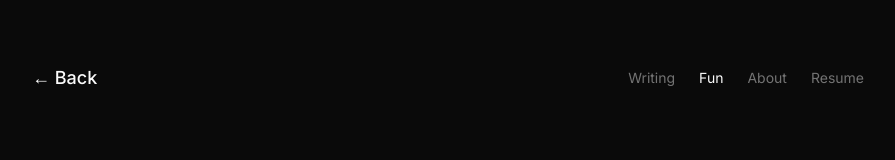
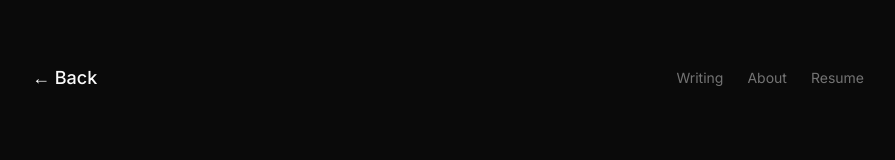
Before and after one commit to priyanshumahey/priyanshumahey.github.io, a Next.js app: page /fun in a window 1280 px wide. Shown: the top 160 px of the page, without its empty margins (192-1087 px from the left). Built offline with nearby package versions, Linux system fonts and the light colour scheme.

Commit message:
Remove "Fun" link from navigation across multiple pages

```diff
--- a/app/blog/[...slug]/page.tsx
+++ b/app/blog/[...slug]/page.tsx
@@ -12,7 +12,7 @@ import Link from "next/link";
 
 const navLinks = [
   { href: "/blog", label: "Writing" },
-  { href: "/fun", label: "Fun" },
+  // { href: "/fun", label: "Fun" },,
   { href: "/about", label: "About" },
   { href: "/resume", label: "Resume" },
 ];
--- a/app/blog/page.tsx
+++ b/app/blog/page.tsx
@@ -16,7 +16,7 @@ const socialLinks = [
 
 const navLinks = [
   { href: "/blog", label: "Writing" },
-  { href: "/fun", label: "Fun" },
+  // { href: "/fun", label: "Fun" },,
   { href: "/about", label: "About" },
   { href: "/resume", label: "Resume" },
 ];
--- a/app/fun/page.tsx
+++ b/app/fun/page.tsx
@@ -14,7 +14,7 @@ const socialLinks = [
 
 const navLinks = [
   { href: "/blog", label: "Writing" },
-  { href: "/fun", label: "Fun" },
+  // { href: "/fun", label: "Fun" },,
   { href: "/about", label: "About" },
   { href: "/resume", label: "Resume" },
 ]
--- a/app/page.tsx
+++ b/app/page.tsx
@@ -72,13 +72,13 @@ const galleryProjects: ProjectData[] = [
     image: "/projects/vibration1.png",
     hoverImage: "/projects/vibration2.png",
   },
-  {
-    title: "MS-PAL",
-    description: "AI native workflow assistant in a notebook.",
-    year: "2025",
-    link: "/projects/ms-pal",
-    image: "/projects/mspal1.png",
-  },
+  // {
+  //   title: "MS-PAL",
+  //   description: "AI native workflow assistant in a notebook.",
+  //   year: "2025",
+  //   link: "/projects/ms-pal",
+  //   image: "/projects/mspal1.png",
+  // },
   {
     title: "iv",
     description: "Voice to text with real-time audio visualization.",
@@ -108,7 +108,7 @@ const socialLinks = [
 
 const navLinks = [
   { href: "/blog", label: "Writing" },
-  { href: "/fun", label: "Fun" },
+  // { href: "/fun", label: "Fun" },,
   { href: "/about", label: "About" },
   { href: "/resume", label: "Resume" },
 ]
--- a/app/projects/[...slug]/page.tsx
+++ b/app/projects/[...slug]/page.tsx
@@ -11,7 +11,7 @@ import Link from "next/link";
 
 const navLinks = [
     { href: "/blog", label: "Writing" },
-    { href: "/fun", label: "Fun" },
+    // { href: "/fun", label: "Fun" },,
     { href: "/about", label: "About" },
     { href: "/resume", label: "Resume" },
 ];
--- a/app/resume/page.tsx
+++ b/app/resume/page.tsx
@@ -5,7 +5,7 @@ import Link from "next/link"
 
 const navLinks = [
     { href: "/blog", label: "Writing" },
-    { href: "/fun", label: "Fun" },
+    // { href: "/fun", label: "Fun" },,
     { href: "/about", label: "About" },
     { href: "/resume", label: "Resume" },
 ]
--- a/app/work/[...slug]/page.tsx
+++ b/app/work/[...slug]/page.tsx
@@ -10,7 +10,7 @@ import Link from "next/link";
 
 const navLinks = [
     { href: "/blog", label: "Writing" },
-    { href: "/fun", label: "Fun" },
+    // { href: "/fun", label: "Fun" },,
     { href: "/about", label: "About" },
     { href: "/resume", label: "Resume" },
 ];
--- a/components/Header.tsx
+++ b/components/Header.tsx
@@ -3,7 +3,7 @@ import Link from "next/link";
 const navLinks = [
   { href: "/work", label: "Work" },
   { href: "/blog", label: "Writing" },
-  { href: "/fun", label: "Fun" },
+  // { href: "/fun", label: "Fun" },,
   { href: "/about", label: "About" },
   { href: "/contact", label: "Contact" },
 ];
```
